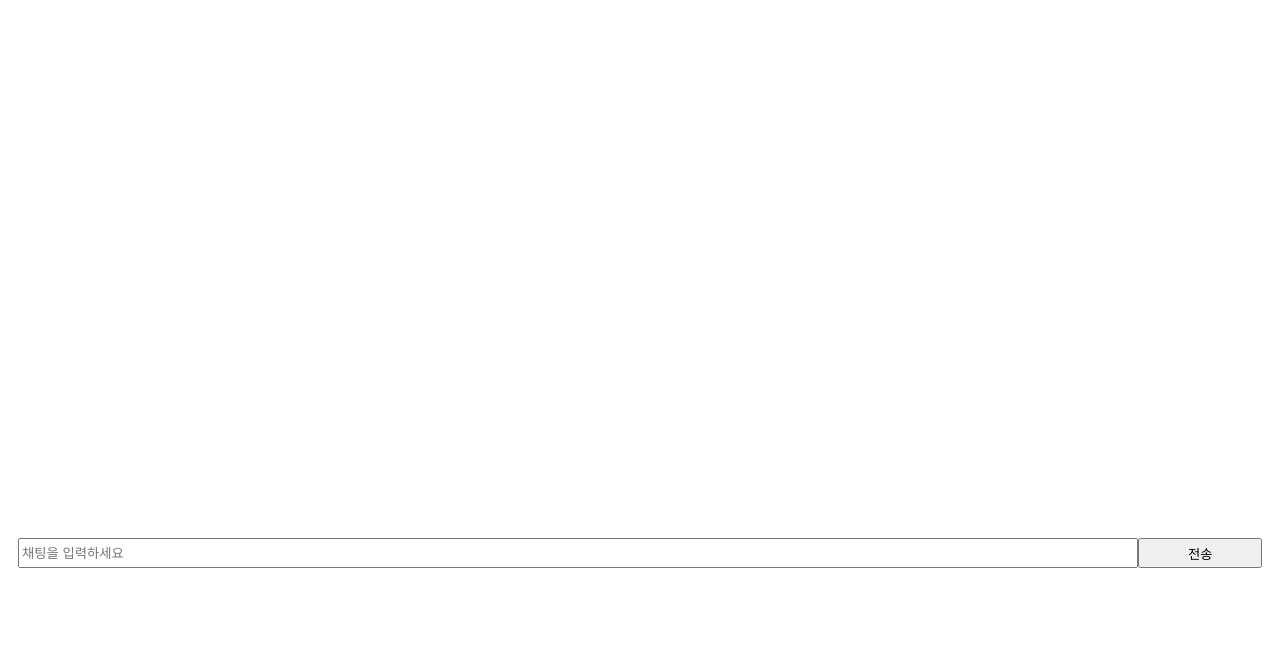
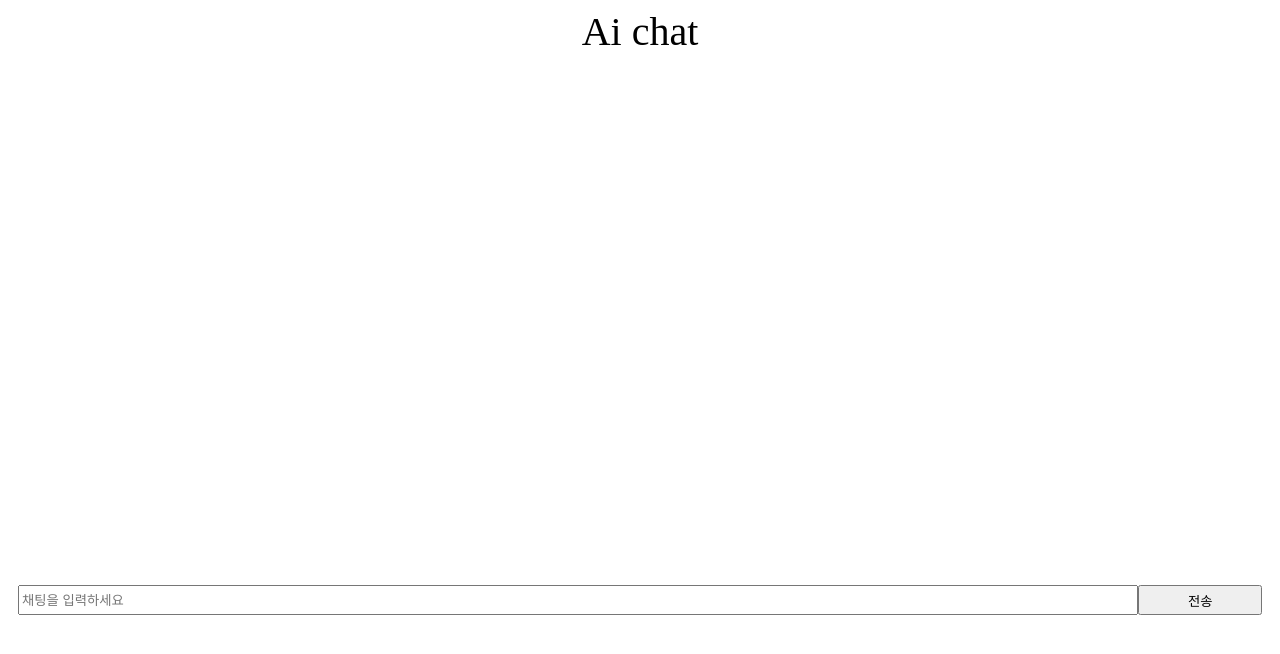
Before and after one commit to Leewonchan14/ChatBot, a website: page index.html in a window 1280 px wide. Drawn offline with Linux system fonts and the light colour scheme.

Commit message:
타이틀 추가

```diff
--- a/index.html
+++ b/index.html
@@ -6,6 +6,13 @@
     <meta name="viewport" content="width=device-width, initial-scale=1.0" />
     <title>Document</title>
     <style>
+      .title{
+        display: flex;
+      }
+      .title_text{
+        font-size: 40px;
+        margin: 0 auto;
+      }
       .content_box {
         width: auto;
         height: 500px;
@@ -34,7 +41,9 @@
     </style>
   </head>
   <body>
+    <div class="title"><span class="title_text">Ai chat</span></div>
     <div class="content_box">
+
       <!-- <p class="line"><span class="chat">안녕</span></p>
       <p class="line"><span class="chat mine">안녕!</span></p> -->
     </div>
```
